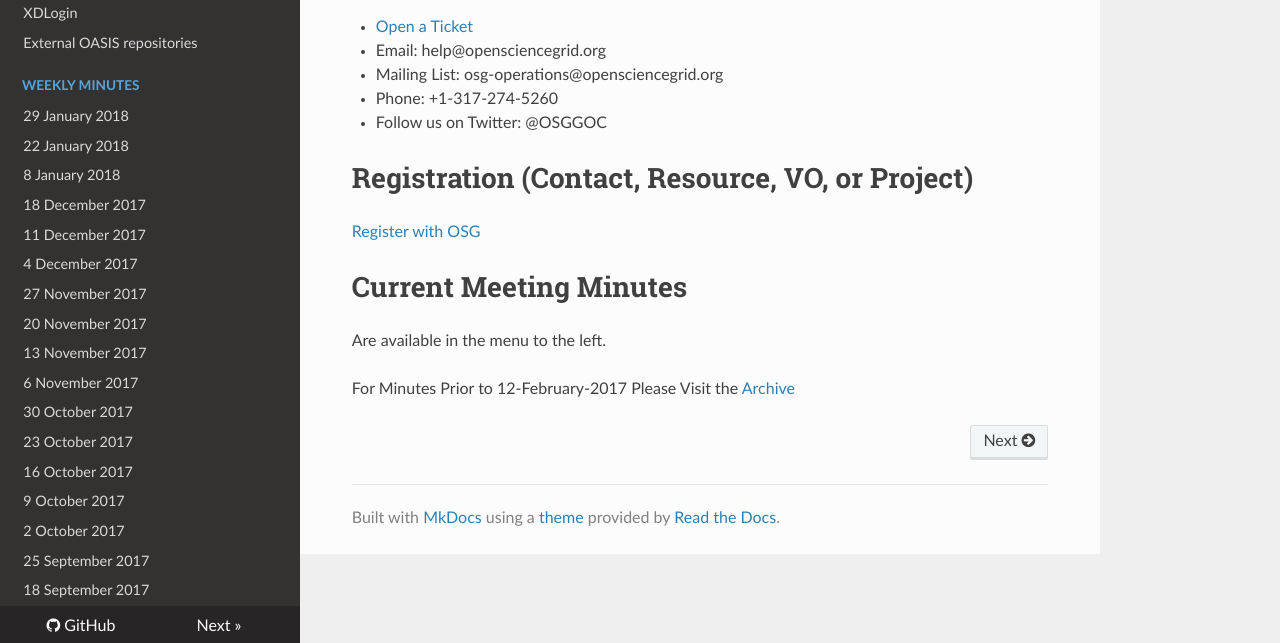
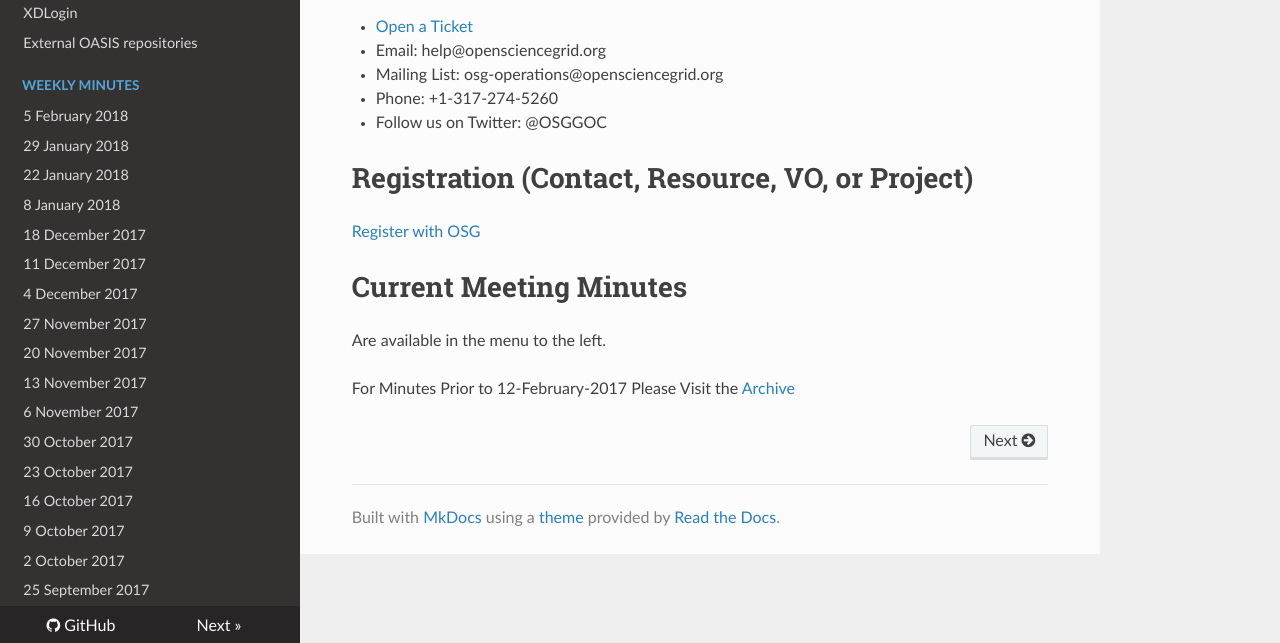
Before and after one commit to osg-htc/operations, an MkDocs documentation site: the page built from docs/index.md, in a window 1280 px wide. Shown: the part 254-897 px from the top of the page. Built offline with MkDocs 1.6.1, drawn with Linux system fonts in a browser that asks for light colours; nearby versions of some CDN libraries; old or Windows-style settings are respelled for this version of MkDocs.

Commit message:
Update mkdocs.yml

```diff
--- a/mkdocs.yml
+++ b/mkdocs.yml
@@ -16,6 +16,7 @@ pages:
   - 'XDLogin': 'SLA/xdlogin.md'
 - External OASIS repositories: 'external-oasis-repos.md'
 - Weekly Minutes:
+  - '5 February 2018': 'WeeklyMinutes/05Feb2018.md'
   - '29 January 2018': 'WeeklyMinutes/29Jan2018.md'
   - '22 January 2018': 'WeeklyMinutes/22Jan2018.md'
   - '8 January 2018': 'WeeklyMinutes/08Jan2018.md'
```
